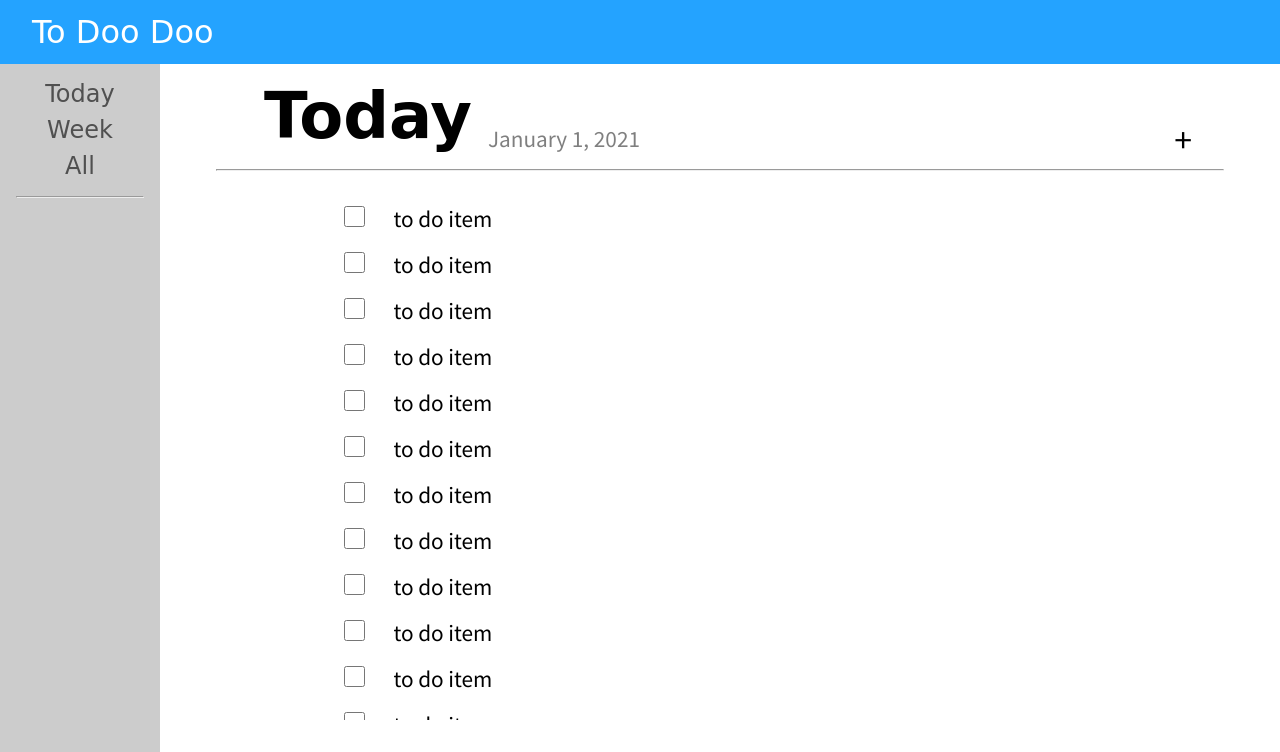
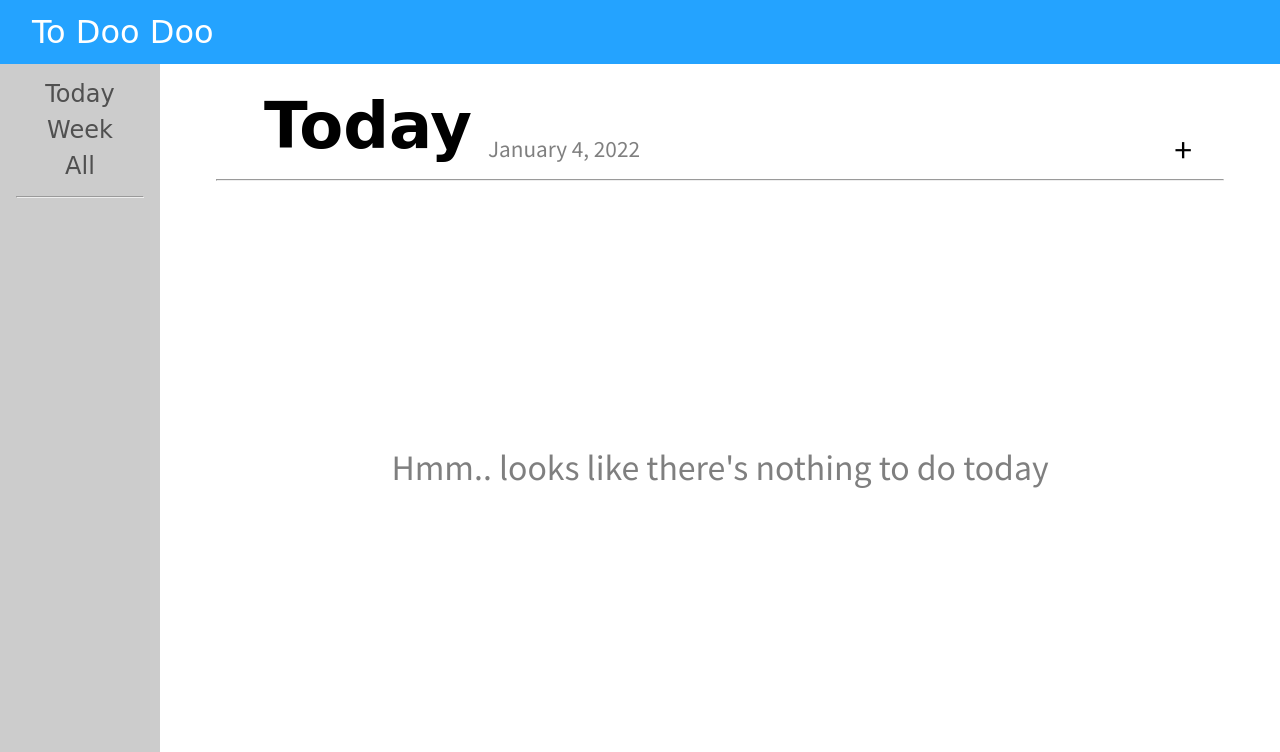
Before and after one commit to JonPeeAir/todo-list, a website built with webpack: page src/template.html in a window 1280 px wide. Shown: the top 752 px of the page. Built offline with nearby package versions, Linux system fonts and the light colour scheme; a web font is replaced by a local one.

Commit message:
feat: create task utility functions for storing and querying tasks
- this commit adds date-fns as a dependency because we need more options with manipulating dates
- this commit also acts as my save point as I continue implementing this larger feature
- by larger feature, I'm talking about being able to have the working site that can add and display tasks

```diff
--- a/package.json
+++ b/package.json
@@ -28,5 +28,8 @@
     "webpack-cli": "^4.9.1",
     "webpack-dev-server": "^4.7.2",
     "webpack-merge": "^5.8.0"
+  },
+  "dependencies": {
+    "date-fns": "^2.28.0"
   }
 }
--- /dev/null
+++ b/src/allTasks.js
@@ -0,0 +1,11 @@
+export default (() => {
+
+    function display() {
+
+    }
+
+    return {
+        display
+    }
+
+})();
--- a/src/index.js
+++ b/src/index.js
@@ -1,5 +1,21 @@
 import "./styles.css";
 
 import SplashScreen from "./splashScreen";
+import Today from "./today";
+import Week from "./week";
+import AllTasks from "./allTasks";
 
-SplashScreen.load();
+// SplashScreen.load();
+
+// Setup menu items
+const todayBtn = document.getElementById("today-btn");
+todayBtn.onclick = Today.display;
+
+const weekBtn = document.getElementById("week-btn");
+weekBtn.onclick = Week.display;
+
+const allBtn = document.getElementById("all-btn");
+allBtn.onclick = AllTasks.display;
+
+// Start by showing today's tasks
+Today.display();
--- a/src/styles.css
+++ b/src/styles.css
@@ -183,12 +183,19 @@ main > hr {
 main > ul {
     /* border: 1px solid black; */
     width: 90%;
+    height: 100%;
     /* padding: 2rem 8rem; */
     margin-top: 2rem;
     margin-bottom: 2rem;
     padding-left: 8rem;
     padding-right: 8rem;
     overflow: auto;
+}
+
+main > ul > #empty-task-text {
+    color: var(--secondaryColor500);
+    font-family: var(--mainFont);
+    font-size: 2rem;
 }
 
 main > ul > li {
--- /dev/null
+++ b/src/taskUtils.js
@@ -0,0 +1,67 @@
+export default (() => {
+
+    const TASK_LIST_KEY = "ToDooDoo";
+
+    const taskFactory = (description="", toDoDate=new Date()) => {
+
+        // Ensure time is not stored
+        toDoDate.setHours(0, 0, 0, 0);
+
+        return {
+            description,
+            toDoDate,
+            done: false,
+        }
+
+    }
+
+    // PRIVATE
+    // Gets task list from database and returns it as an array
+    function getTaskList() {
+        const taskListJSON = localStorage.getItem(TASK_LIST_KEY);
+
+        if (!taskListJSON) return null;
+
+        const taskList = JSON.parse(taskListJSON);
+        // JSON.parse doesn't parse the toDoDates properly so they should be manually converted to date objects
+        taskList.forEach(task => task.toDoDate = new Date(task.toDoDate));
+
+        return taskList;
+    }
+
+    // PRIVATE
+    // takes an array and stores it in database
+    function storeTaskList(taskList) {
+        const taskListJSON = JSON.stringify(taskList);
+        localStorage.setItem(TASK_LIST_KEY, taskListJSON);
+    }
+
+    function storeTask(task) {
+
+        const taskList = getTaskList();
+        taskList.push(task);
+        storeTaskList(taskList);
+
+    }
+
+    function queryTasks(from, to=from) {
+
+        // Ensure that you don't compare dates by time by setting all hours to zero
+        from.setHours(0, 0, 0, 0);
+        to.setHours(0, 0, 0, 0);
+
+        const taskList = getTaskList();
+        const queriedTasks = taskList.filter(task => task.toDoDate >= from || task.toDoDate <= to);
+
+        return queriedTasks;
+
+    }
+
+
+    return {
+        taskFactory,
+        storeTask,
+        queryTasks,
+    }
+
+})();
--- a/src/template.html
+++ b/src/template.html
@@ -39,7 +39,11 @@
 
             <hr>
 
-            <ul>
+            <ul id="task-list">
+                <!-- <li>
+                    <input type="checkbox" name="item1" id="item1">
+                    <label for="item1">to do item</label>
+                </li>
                 <li>
                     <input type="checkbox" name="item1" id="item1">
                     <label for="item1">to do item</label>
@@ -108,7 +112,36 @@
                     <input type="checkbox" name="item1" id="item1">
                     <label for="item1">to do item</label>
                 </li>
+                <li>
+                    <input type="checkbox" name="item1" id="item1">
+                    <label for="item1">to do item</label>
+                </li>
+                <li>
+                    <input type="checkbox" name="item1" id="item1">
+                    <label for="item1">to do item</label>
+                </li>
+                <li>
+                    <input type="checkbox" name="item1" id="item1">
+                    <label for="item1">to do item</label>
+                </li>
+                <li>
+                    <input type="checkbox" name="item1" id="item1">
+                    <label for="item1">to do item</label>
+                </li>
+                <li>
+                    <input type="checkbox" name="item1" id="item1">
+                    <label for="item1">to do item</label>
+                </li>
+                <li>
+                    <input type="checkbox" name="item1" id="item1">
+                    <label for="item1">to do item</label>
+                </li>
+                <li>
+                    <input type="checkbox" name="item1" id="item1">
+                    <label for="item1">to do item</label>
+                </li> -->
 
+                <!-- <p id="empty-task-text">Hmm.. looks like there's nothing to do today</p> -->
 
             </ul>
 
--- /dev/null
+++ b/src/today.js
@@ -0,0 +1,59 @@
+import { format } from "date-fns";
+import TaskUtils from "./taskUtils";
+
+export default (() => {
+
+    function display() {
+        setupTitle();
+        loadTasks();
+
+        // Code below is just to test the taskUtils
+        const task = TaskUtils.taskFactory("take out trash");
+        TaskUtils.storeTask(task);
+
+        console.log(TaskUtils.queryTasks(new Date()));
+
+    }
+
+    function setupTitle() {
+        const title = document.getElementById("title");
+        title.textContent = "Today";
+
+        const dateElement = document.getElementById("date");
+        dateElement.textContent = format(new Date(), "MMMM d, y");
+    }
+
+    function setupNewTaskBtn() {
+
+    }
+
+    function loadTasks() {
+        const allTasks = localStorage.getItem("JNPR-todo");
+
+        if (!allTasks) {
+            displayEmptyTaskScreen();
+        } else {
+            const taskList = document.getElementById("task-list");
+            taskList.style.display = "block";
+        }
+    }
+
+    function displayEmptyTaskScreen() {
+        const taskList = document.getElementById("task-list");
+        taskList.style.display = "flex";
+        taskList.style.justifyContent = "center";
+        taskList.style.alignItems = "center";
+
+        const noTaskText = document.createElement("p");
+        noTaskText.id = "empty-task-text";
+        noTaskText.textContent = "Hmm.. looks like there's nothing to do today";
+
+        taskList.append(noTaskText);
+    }
+
+
+    return {
+        display
+    }
+
+})();
--- /dev/null
+++ b/src/week.js
@@ -0,0 +1,11 @@
+export default (() => {
+
+    function display() {
+
+    }
+
+    return {
+        display
+    }
+
+})();
```
Also changed, not shown: 1 other file.
